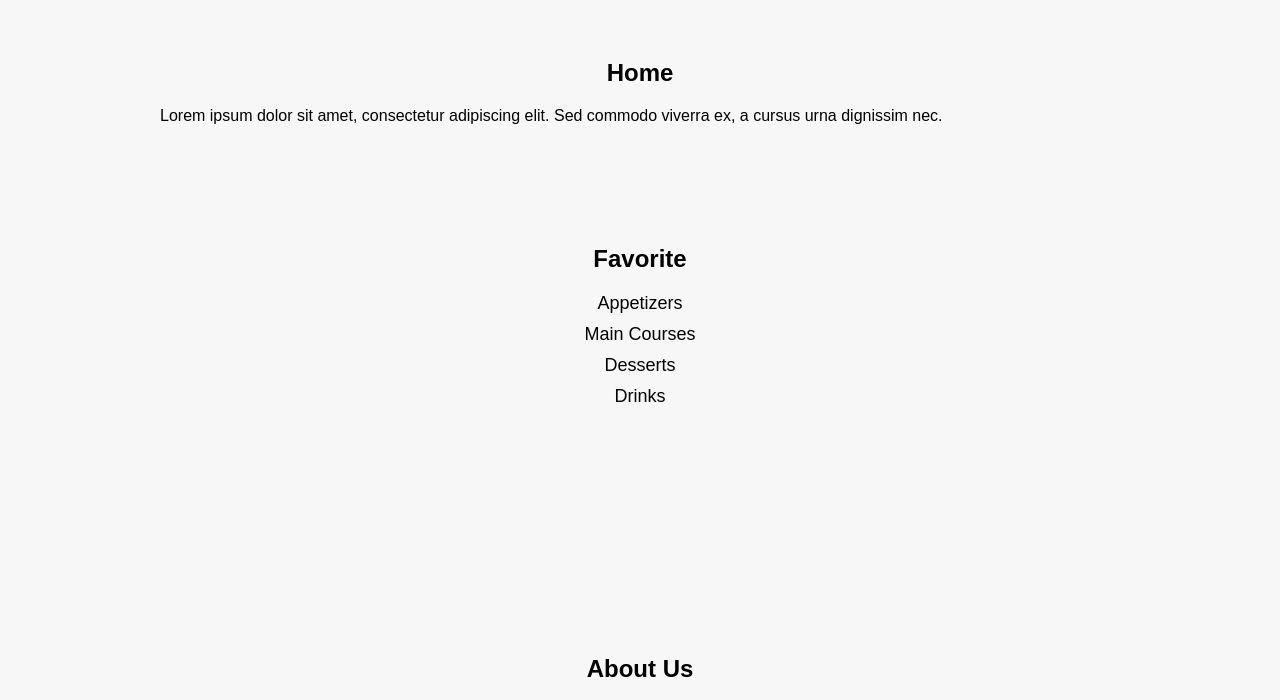
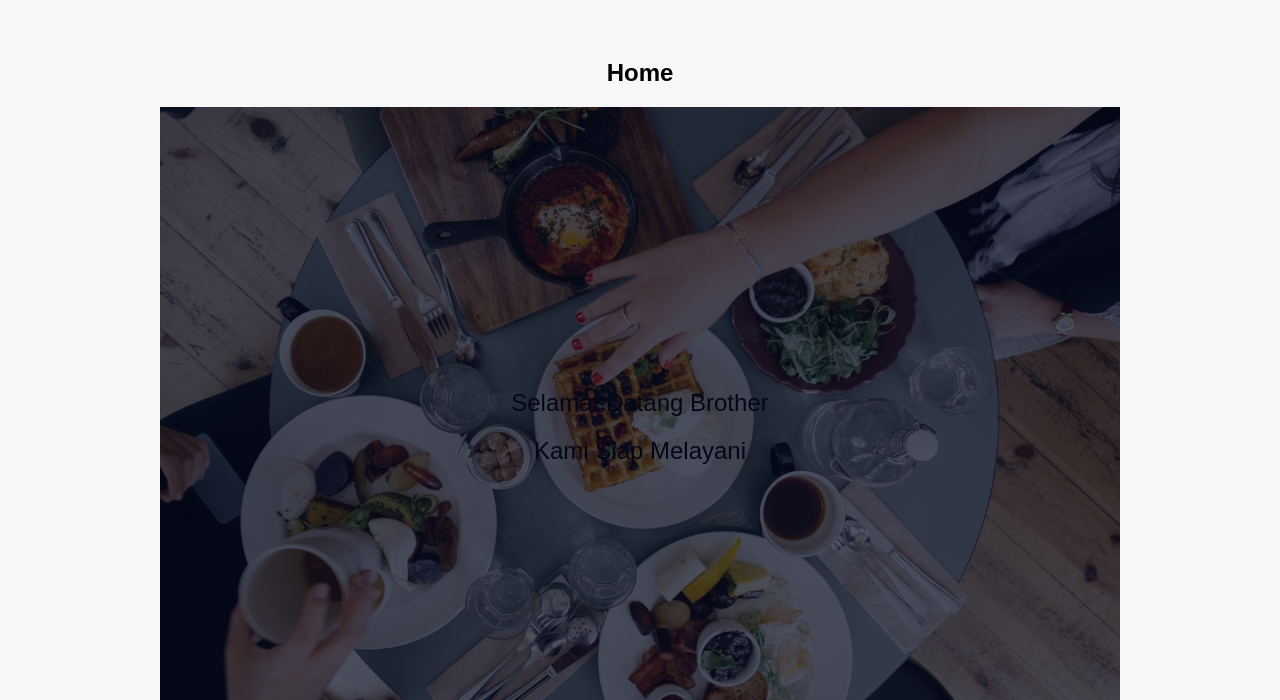
Before and after one commit to maulanafikriash/Brother-Resto, a website built with webpack: page src/templates/index.html in a window 1280 px wide. Shown: the part 83-783 px from the top of the page. Built offline with nearby package versions, Linux system fonts and the light colour scheme; files whose address does not match are found by name.

Commit message:
add image and styling image

```diff
--- a/src/styles/main.css
+++ b/src/styles/main.css
@@ -55,6 +55,59 @@ nav ul li a:hover {
   font-weight: bold;
 }
 
+/* ... Kode CSS sebelumnya ... */
+
+/* Styling untuk gambar dan latar belakang */
+.image-container {
+  position: relative;
+  text-align: center;
+}
+
+.responsive-image {
+  max-width: 100%; /* Gambar tidak akan melebihi lebar kontainer */
+  height: auto; /* Gambar akan menyesuaikan tingginya sesuai aspek rasio */
+  display: block; /* Menghilangkan jarak bawah gambar yang disebabkan oleh elemen inline */
+  margin: 0 auto; /* Mengatur gambar ke tengah jika lebar gambar lebih kecil dari kontainer */
+}
+
+/* Styling untuk latar belakang teks */
+.text-overlay {
+  position: absolute;
+  top: 0;
+  left: 0;
+  width: 100%;
+  height: 100%;
+  display: flex;
+  flex-direction: column;
+  justify-content: center;
+  align-items: center;
+}
+
+.text-overlay p {
+  font-size: 24px;
+  margin: 10px 0;
+}
+
+/* Efek gradient pada gambar */
+.image-with-overlay {
+  position: relative;
+  overflow: hidden;
+}
+
+.image-with-overlay::before {
+  content: '';
+  position: absolute;
+  top: 0;
+  left: 0;
+  width: 100%;
+  height: 100%;
+  background: linear-gradient(rgba(4, 9, 30, 0.7), rgba(4, 9, 30, 0.7));
+  z-index: 1; /* Mengatur latar belakang di atas gambar */
+}
+
+/* ... Kode CSS setelahnya ... */
+
+
 section {
   padding: 40px 0;
 }
--- a/src/templates/index.html
+++ b/src/templates/index.html
@@ -22,6 +22,16 @@
     <section id="home">
         <div class="container">
             <h2>Home</h2>
+            <div class="image-container">
+                <div class="image-with-overlay">
+                    <img src="./images/heros/hero-image_2.jpg" alt="Selamat Datang Brother, Kami Siap Melayani" class="responsive-image">
+                    <div class="text-overlay">
+                        <p>Selamat Datang Brother</p>
+                        <p>Kami Siap Melayani</p>
+                    </div>
+                </div>
+            </div>
+
             <p>Lorem ipsum dolor sit amet, consectetur adipiscing elit. Sed commodo viverra ex, a cursus urna dignissim nec.</p>
         </div>
     </section>
```
